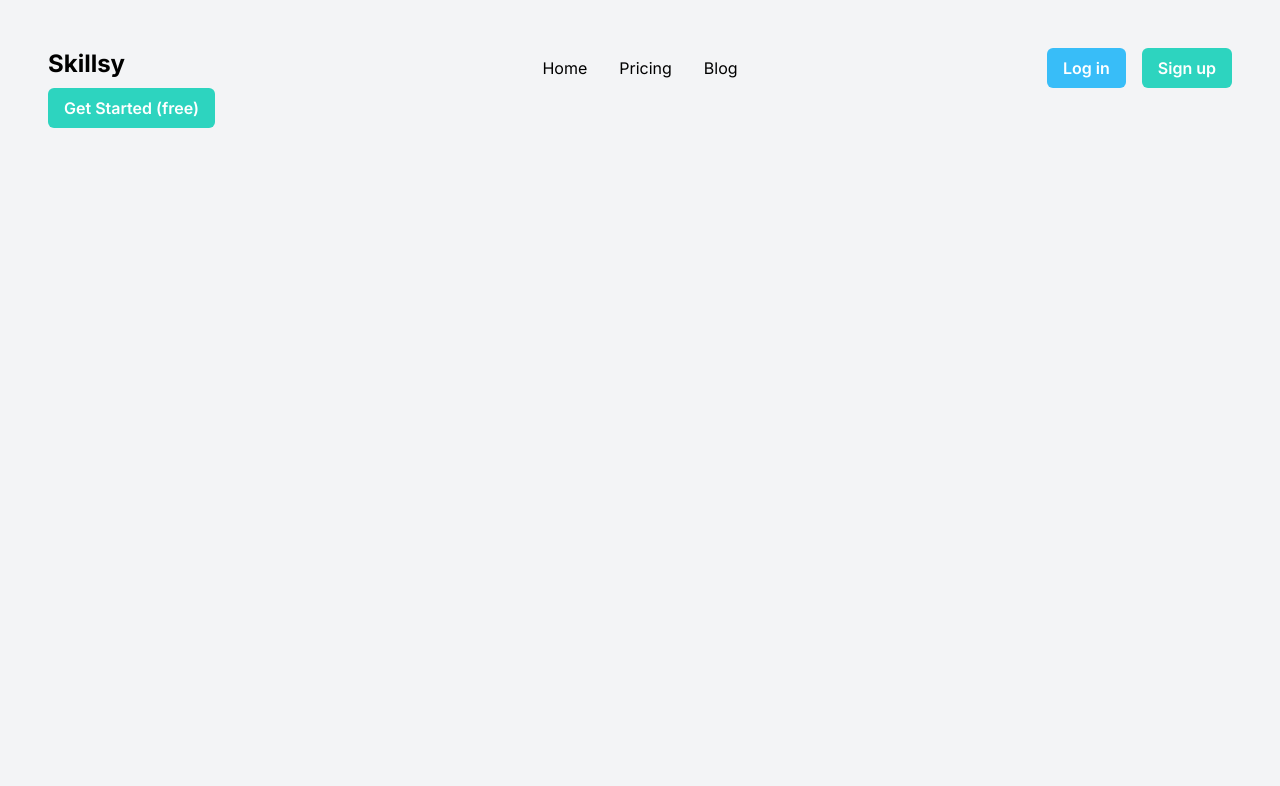
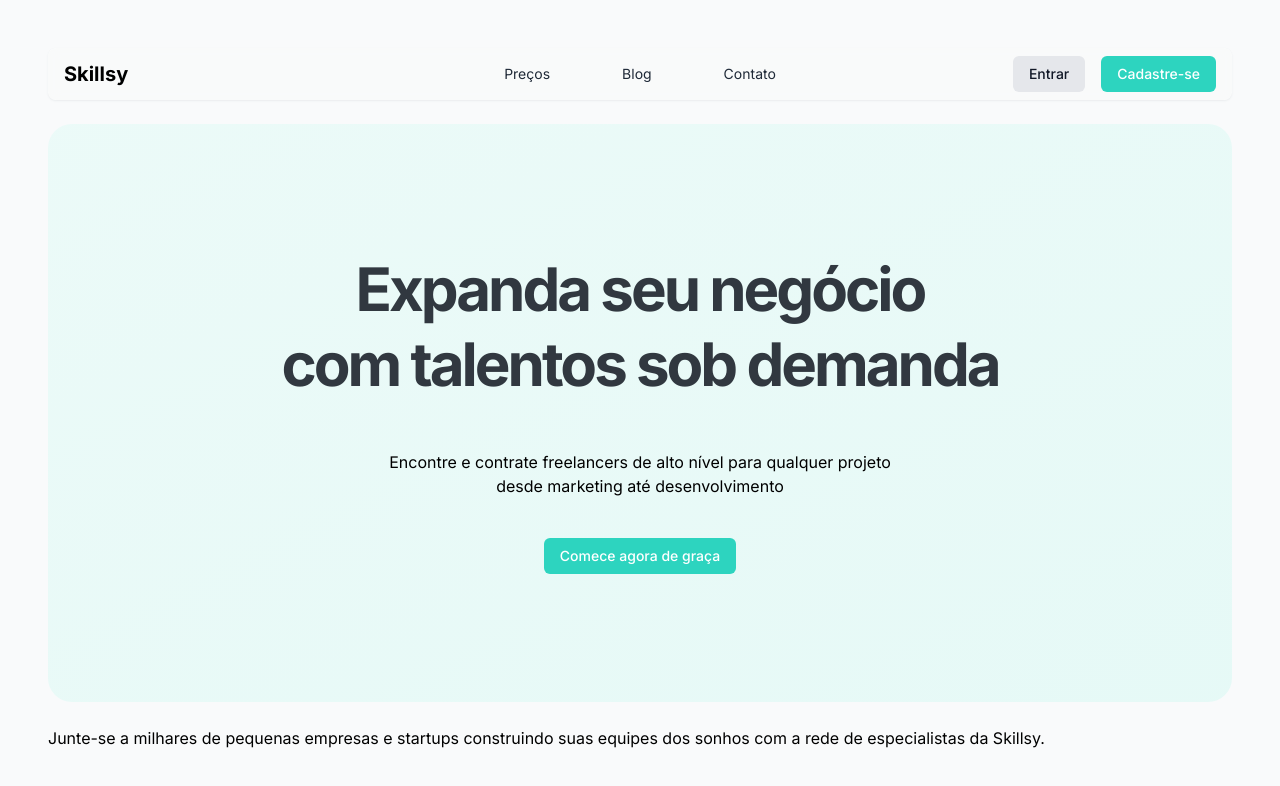
Before and after one commit to dev-pedroalmeida/skillsy, a Next.js app: page / in a window 1280 px wide. Shown: the top 786 px of the page. Built offline with nearby package versions, Linux system fonts and the light colour scheme.

Commit message:
feat: start home design + add error and loading pages

```diff
--- /dev/null
+++ b/app/error.tsx
@@ -0,0 +1,22 @@
+"use client"
+
+import { Button } from "@/components/Button"
+
+export default function Error ({
+  error,
+  reset
+} : {
+  error: Error & {digest?: string},
+  reset: () => void
+}) {
+  console.log(error)
+  console.log(reset)
+  return (
+    <div>
+      <h1>Something went wrong!</h1>
+      <Button onClick={() => reset()}>
+        Try again
+      </Button>
+    </div>
+  )
+}
--- a/app/layout.tsx
+++ b/app/layout.tsx
@@ -17,7 +17,7 @@ export default function RootLayout({
 }>) {
   return (
     <html lang="en">
-      <body className={inter.className + ' bg-gray-100 py-12 mx-12'}>
+      <body className={inter.className + ' bg-gray-50 py-12 mx-12'}>
         <Navbar />
         {children}
       </body>
--- /dev/null
+++ b/app/loading.tsx
@@ -0,0 +1,8 @@
+
+export default function Loading() {
+  return (
+    <div className="w-full h-44 bg-gray-100 animate-pulse rounded-lg">
+      Loading...
+    </div>
+  )
+}
--- /dev/null
+++ b/app/not-found.tsx
@@ -0,0 +1,14 @@
+import { Button } from "@/components/Button";
+import Link from "next/link";
+
+export default function NotFound() {
+  return (
+    <div className="w-full flex flex-col gap-5 items-center justify-center py-48">
+      <h2 className="font-bold text-4xl">Página não encontrada!</h2>
+      <p>Tente voltar à página inicial</p>
+      <Button>
+        <Link href={"/"}>Página inicial</Link>
+      </Button>
+    </div>
+  );
+}
--- a/app/page.tsx
+++ b/app/page.tsx
@@ -3,10 +3,57 @@ import Link from "next/link";
 
 export default function Home() {
   return (
-    <main>
-      <Button>
-        Get Started (free)
-      </Button>
-    </main>
+    <>
+      <main className="my-6 py-32 bg-gradient-to-br from-teal-100/30 to-teal-200/20 rounded-3xl">
+        <h1 className="text-center font-bold text-6xl mb-12 text-gray-950/80 tracking-tighter leading-tight">
+          Expanda seu negócio
+          <br /> com talentos sob demanda
+        </h1>
+        <p className="text-center">
+          Encontre e contrate freelancers de alto nível para qualquer projeto
+          <br />
+          desde marketing até desenvolvimento
+        </p>
+        <Button className="m-auto mt-10">
+          <Link href={"/"}>Comece agora de graça</Link>
+        </Button>
+      </main>
+      <p>
+        Junte-se a milhares de pequenas empresas e startups construindo suas
+        equipes dos sonhos com a rede de especialistas da Skillsy.
+      </p>
+      <br />
+      <br />
+      <br />
+      <br />
+      <br />
+      <br />
+      <br />
+      <br />
+      <br />
+      <br />
+      <br />
+      <br />
+      <br />
+      <br />
+      <br />
+      <br />
+      <br />
+      <br />
+      <br />
+      <br />
+      <br />
+      <br />
+      <br />
+      <br />
+      <br />
+      <br />
+      <br />
+      <br />
+      <br />
+      <br />
+      <br />
+      <br />
+    </>
   );
 }
--- a/app/pricing/page.tsx
+++ b/app/pricing/page.tsx
@@ -1,5 +1,5 @@
 
-export default function Pricing() {
+export default async function Pricing() {
   return (
     <div>
       <h1>Pricing</h1>
--- a/components/Button.tsx
+++ b/components/Button.tsx
@@ -3,16 +3,16 @@ import { cva, VariantProps } from "class-variance-authority";
 import React from "react";
 
 const buttonVariants = cva(
-  'flex items-center justify-center whitespace-nowrap rounded-md font-semibold transition-all disabled:opacity-50 disabled:pointer-events-none',
+  'flex items-center justify-center whitespace-nowrap rounded-md font-medium transition-all disabled:opacity-50 disabled:pointer-events-none',
   {
     variants: {
       variant: {
-        default: 'bg-teal-400 text-white',
-        secondary: 'bg-sky-400 text-white',
+        default: 'bg-teal-400 text-white hover:brightness-105',
+        secondary: 'bg-gray-200 text-gray-900 hover:bg-opacity-70',
       },
       size: {
-        md: 'py-2 px-4 text-base',
-        sm: 'py-1 px-2 text-sm',
+        md: 'py-2 px-4 text-sm',
+        sm: 'py-2 px-4 text-xs',
       }
     },
     defaultVariants: {
--- a/components/Navbar.tsx
+++ b/components/Navbar.tsx
@@ -1,23 +1,51 @@
+"use client";
+
 import Link from "next/link";
 import { Button } from "./Button";
+import { Url } from "next/dist/shared/lib/router/router";
+import { usePathname } from "next/navigation";
+import { cn } from "@/lib/utils";
 
 export default function Navbar() {
+  const pathname = usePathname();
+
   return (
-    <nav className="grid grid-cols-[1fr,2fr,1fr]">
-      <h1 className="font-bold text-2xl">Skillsy</h1>
-      <div className="flex items-center gap-8 justify-center">
-        <Link href={"/"}>Home</Link>
-        <Link href={"/pricing"}>Pricing</Link>
-        <Link href={"/blog"}>Blog</Link>
+    <nav className="grid grid-cols-[1fr,2fr,1fr] items-center bg-gray-50/80 backdrop-blur-[6px] py-2 px-4 rounded-lg sticky top-5 shadow-sm shadow-gray-500/10">
+      <h1 className="font-bold text-xl">
+        <Link href={"/"}>Skillsy</Link>
+      </h1>
+      <div className="flex items-center gap-10 justify-center text-sm">
+        <NavLink href={"/pricing"} text="Preços" pathname={pathname} />
+        <NavLink href={"/blog"} text="Blog" pathname={pathname} />
+        <NavLink href={"/contato"} text="Contato" pathname={pathname} />
       </div>
       <div className="flex items-center justify-end gap-4">
-        <Button variant={"secondary"}>
-          Log in
-        </Button>
-        <Button>
-          Sign up
-        </Button>
+        <Button variant={"secondary"}>Entrar</Button>
+        <Button>Cadastre-se</Button>
       </div>
     </nav>
   );
 }
+
+function NavLink({
+  href,
+  text,
+  pathname,
+}: {
+  href: Url;
+  text: string;
+  pathname: string;
+}) {
+  return (
+    <Link href={href}>
+      <div
+        className={cn(
+          "py-1 px-4 rounded-md text-gray-800 hover:bg-teal-100/50 hover:text-gray-900 transition-all",
+          pathname === href ? "bg-teal-100/50 text-gray-900" : ""
+        )}
+      >
+        {text}
+      </div>
+    </Link>
+  );
+}
--- a/package.json
+++ b/package.json
@@ -11,6 +11,7 @@
   "dependencies": {
     "class-variance-authority": "^0.7.0",
     "clsx": "^2.1.1",
+    "motion": "^11.11.17",
     "next": "14.2.7",
     "react": "^18",
     "react-dom": "^18",
```
Also changed, not shown: 1 other file (tests, documents, lock files or other folders).
